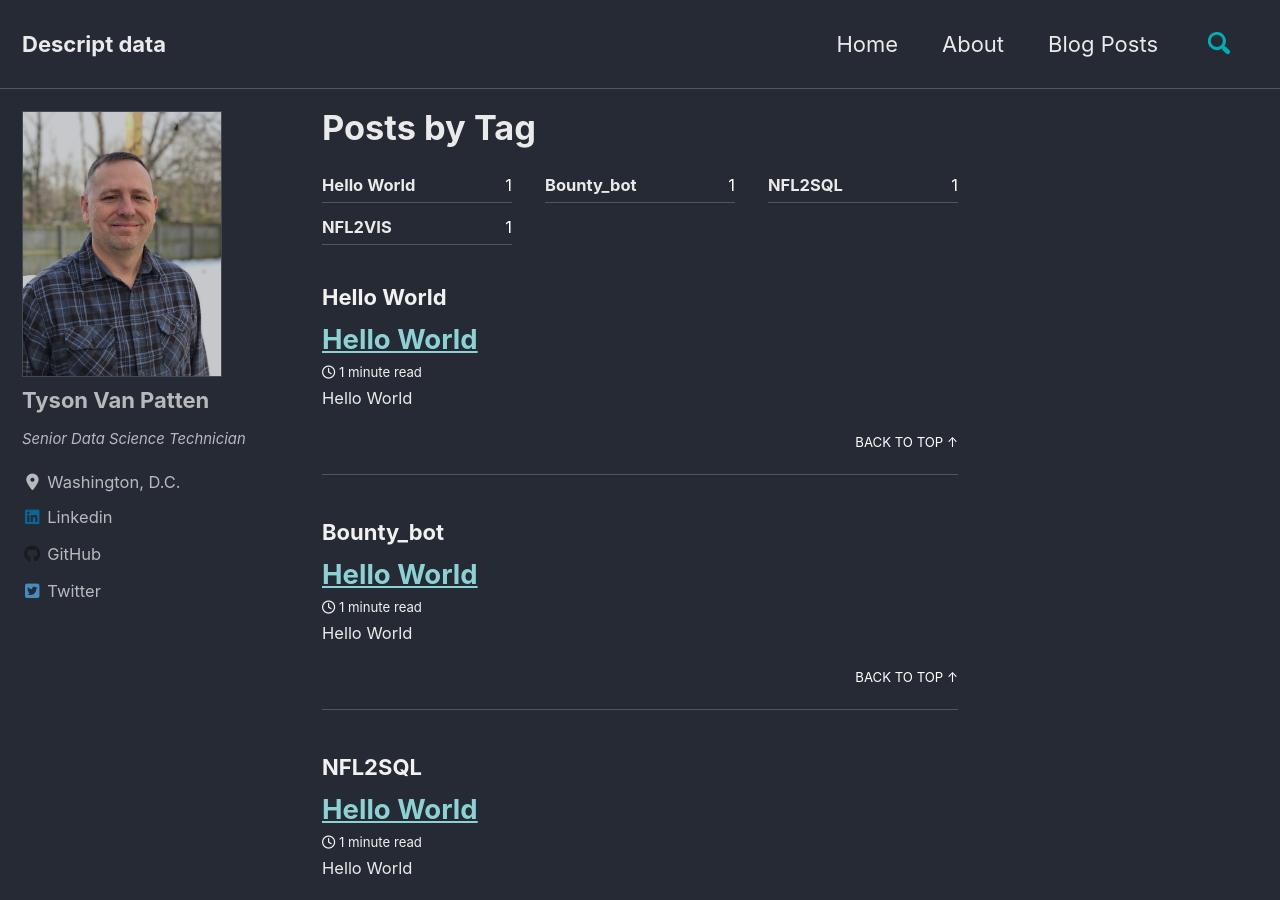
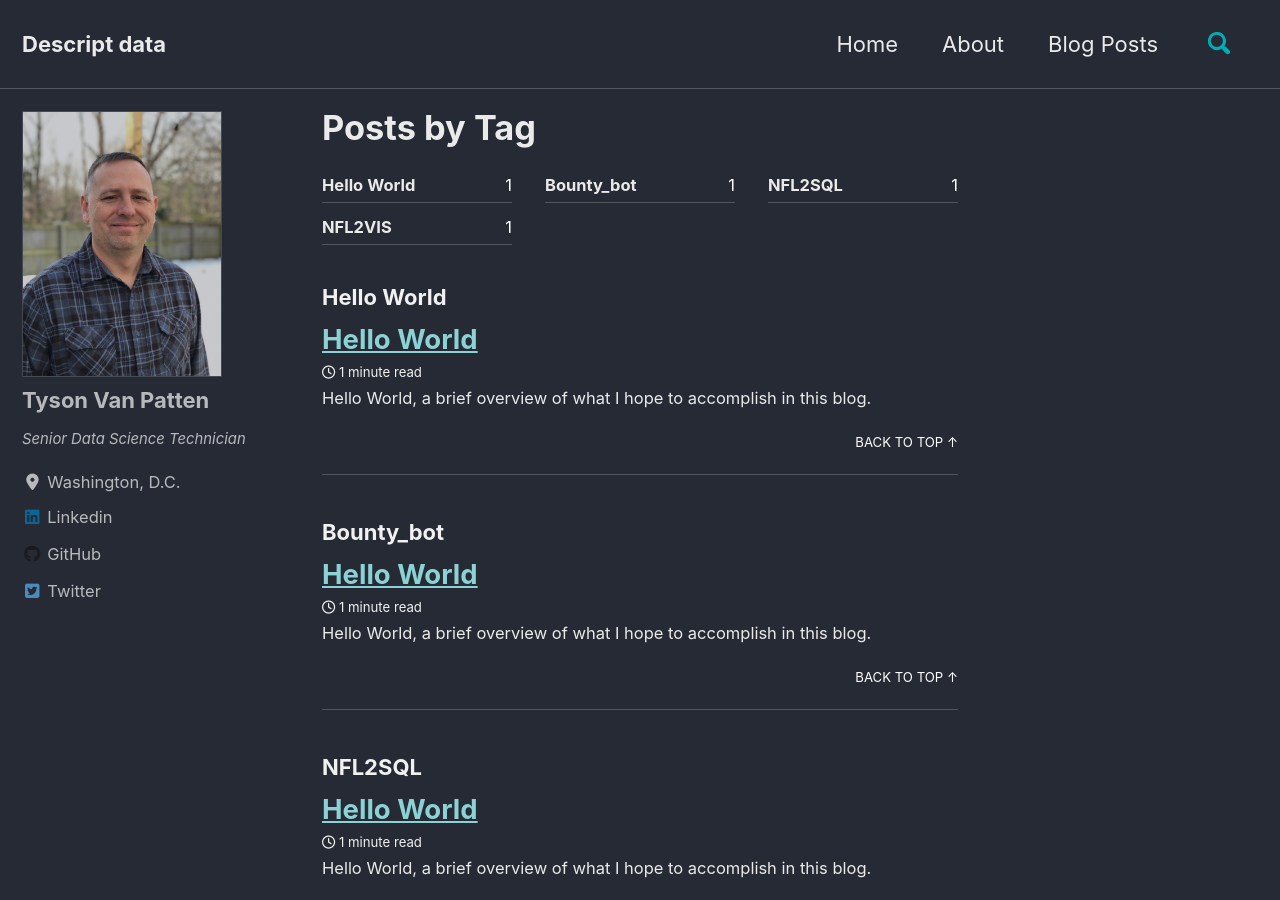
Before and after one commit to tvanpat/tvanpat, a Jekyll site: the page built from tags/tag-archive.md, in a window 1280 px wide and 900 px high. Built offline with Jekyll 4.4.1, drawn with Linux system fonts in a browser that asks for light colours; cached includes are drawn as plain includes; nearby versions of some CDN libraries; comment, search, counter and statistics services are not loaded; some of the changed text lies outside the part shown.

Commit message:
Update 2020-02-16-helloworld.md

```diff
--- a/_posts/2020-02-16-helloworld.md
+++ b/_posts/2020-02-16-helloworld.md
@@ -5,7 +5,7 @@ tags: [Hello World, Bounty_bot, NFL2SQL, NFL2VIS]
 #header:
   #overlay_image: "/images/blog/1515feb2020.jpg"
   #caption: "Photo credit: [**ev**](https://unsplash.com/photos/gpjvRZyavZc)"
-excerpt: "Hello World"
+excerpt: "Hello World, a brief overview of what I hope to accomplish in this blog."
 ---
 <figure style="width: 30%" class="align-right">
   <a href="https://xkcd.com/2228/"><img src="https://imgs.xkcd.com/comics/machine_learning_captcha.png" alt=""></a>
```
